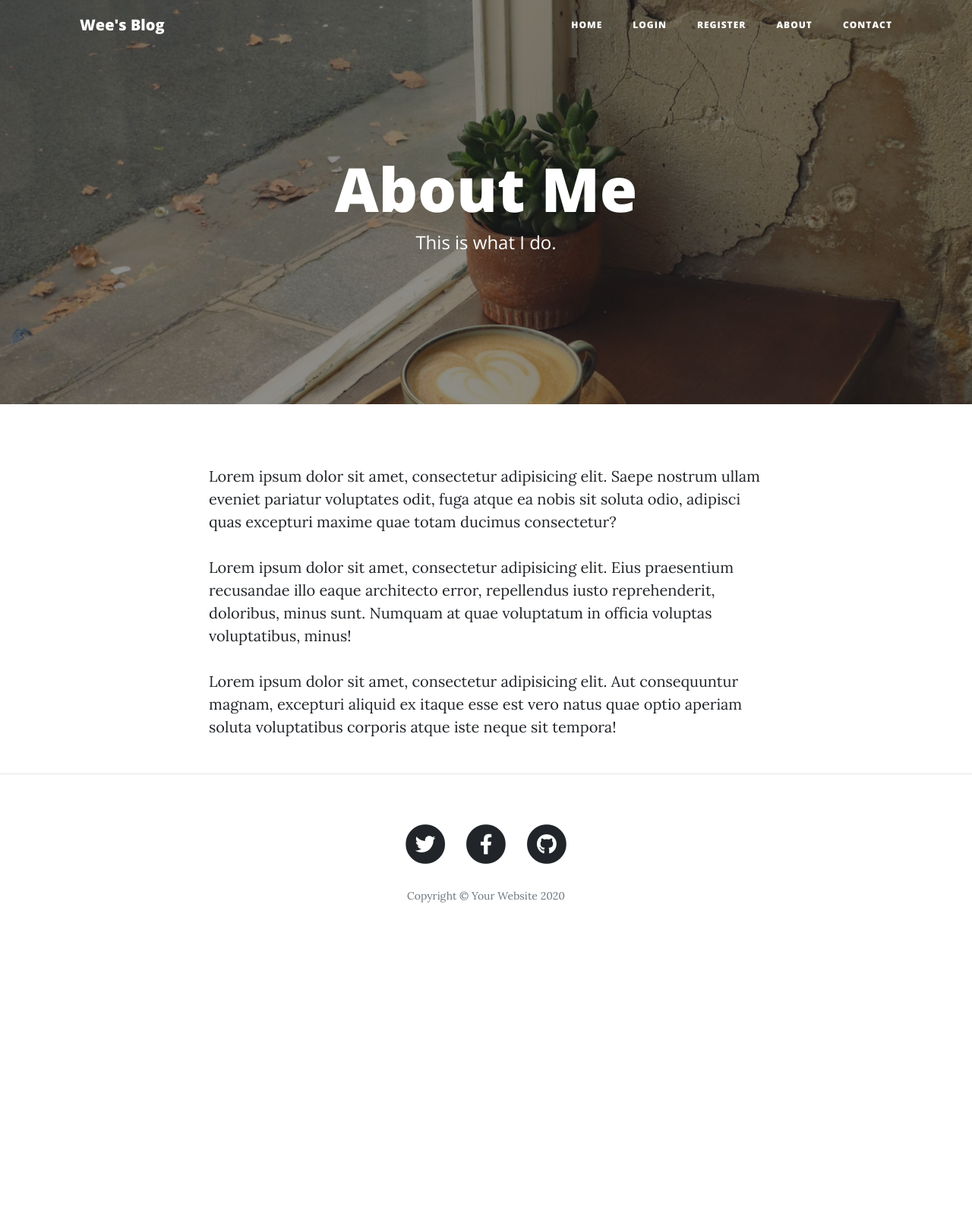
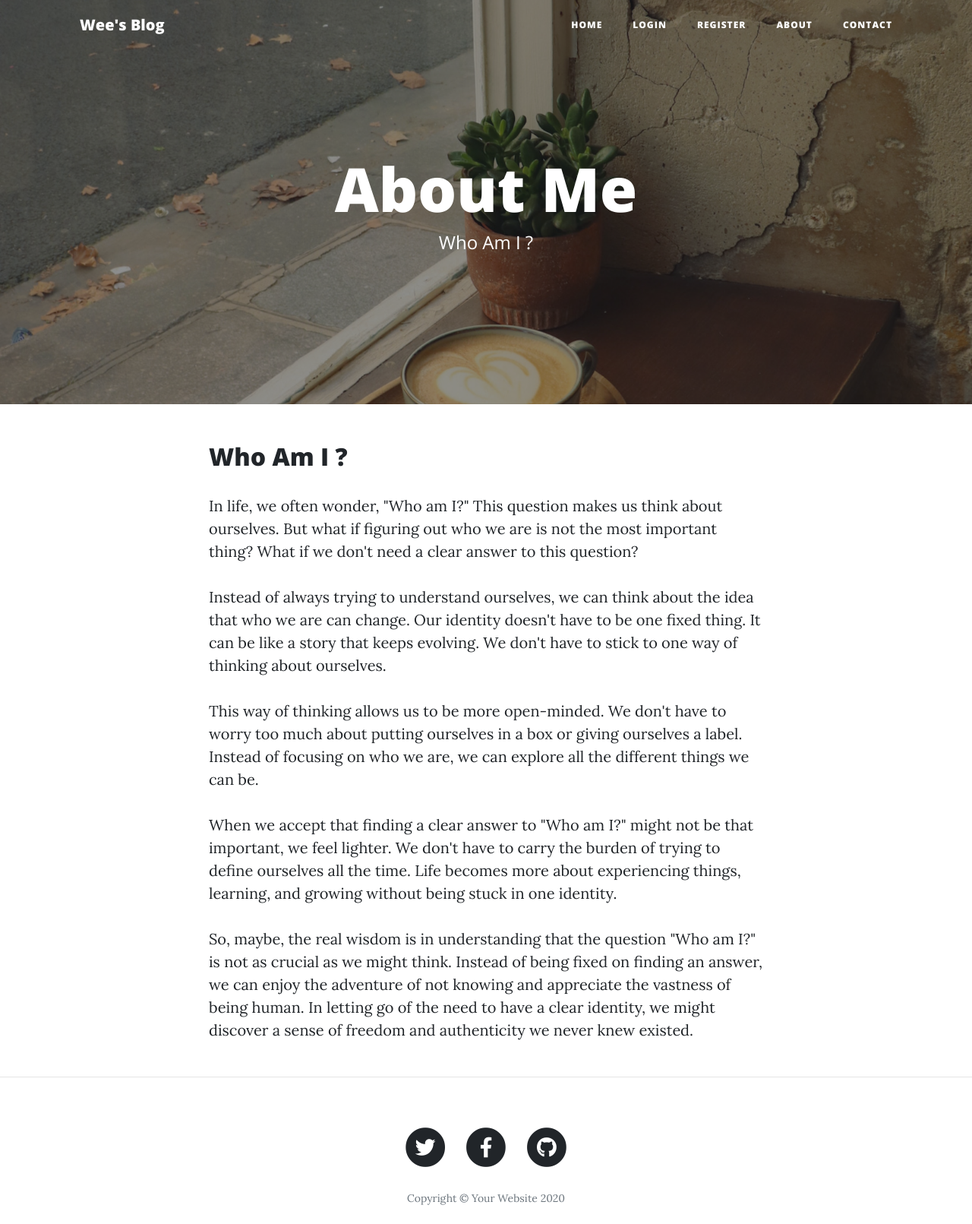
Before and after one commit to RazorWee/Wee_Blog, a Flask app: page /about in a window 1280 px wide. Shown: the top 1611 px of the page at 76% size. Before the commit the page ends 1188 px from the top, so only its background shows below. Run offline with Flask 3, Linux system fonts and the light colour scheme; some libraries are stand-ins or nearby versions.

Commit message:
Version 1.0

```diff
--- a/main.py
+++ b/main.py
@@ -1,16 +1,34 @@
 '''
-<<< From Local to Remote >>>
-NOTE : In this version, we have changed email sending from using stmp to Sendgrid's Web API
+Version 1.0 (10 Jan 2024)
+
+=========================================================================================
+
+NOTE :
+1) In this version, we have changed email sending from using stmp to Sendgrid's Web API
 https://app.sendgrid.com/login?redirect_to=%2F
 
-NOTE: We are using Render.com as the web-hosting site
+2) We are using Render.com as the web-hosting site
 https://dashboard.render.com
 
-NOTE : Github :
+3) Github :
+https://github.com/RazorWee/Wee_Blog/tree/main
 
+==========================================================================================
+
+<<< To transfer files from local to Github >>>>
+
+1) After making the changes to the files, key this at terminal :    "git status" to check
+                                                                    "got add . " to add ALL files
+
+2) To commit the changes : key this at terminal : "git commit -m "short message"
+3) To transfer the commit to Github : Click <Git><Push> at Pycharm menu
+
+===========================================================================================
+
+<<< Changes made from Local version to Remote version >>>
 
 1) Environmental Variables
-    - import os, import dotenv import load_dotenv, load dotenv()
+    - In main.py : import os, import dotenv import load_dotenv, load dotenv()
     - create .env in terminal
     - key in all the secret variables in .env
 
@@ -42,7 +60,7 @@ NOTE : Github :
             Repository name : anything
             Remote : origin <-- do not change
             Description : anything
-    - * existng GitHub repo , just click "push"
+    - * existing GitHub repo , just click "push"
 
 5) gunicorn
     - pip install gunicorn
@@ -51,20 +69,37 @@ NOTE : Github :
 6) PostgreSQL
     - pip install psycopg2-binary
     - manually add "Psycopg2-binary==2.9.9" into requirements.txt
-    - modify 2 parts of main.py :
-        a) ##CONNECT TO DB <<<< For sqlite only >>>>>
-        b) ## <<<<< Creating DB on Sqlite >>>>>>>
+    - make 2 changes to main.py (see codes below) :
+        ## Change #1 - For sqlite only -- Connect to DB
+        ## Change #2 - For sqlite only -- Creating DB
 
 7) email-validator
     - pip install email-validator
     - manually add "email-validator==2.1.0.post1 into requirements.txt
 
-8) In Render.com :
+8) Replacing stmp email with Sendgrid's Web API email
+    - remove :  import smtplib
+                password = os.getenv("password")
+    - add :     import os
+                from sendgrid import SendGridAPIClient
+                from sendgrid.helpers.mail import Mail
+                SENDGRID_API_KEY = os.getenv("SENDGRID_API_KEY")
+    - ## Change #3 - Replace stmp with Web AI
+
+9) In Render.com :
     a) Set the environment variable for 1) DATABASE_URL 2)my_email 3)secret_key 4)SENDGRID_API_KEY
     b) In setting : gunicorn -w 4 -b 0.0.0.0:$PORT -t 240 main:app
 
+10) Delete :
+        1) poety.lock
+        2) pyproject.toml
+        3) in .env delete "password = XXX"
+
+11) Running the app locally and remotely
+    ## Change #4 - To run the program
 
 '''
+## ======= IMPORTS ======== ##
 from flask import Flask, render_template, redirect, url_for, flash, abort,request
 from flask_bootstrap import Bootstrap5
 from flask_ckeditor import CKEditor
@@ -76,38 +111,38 @@ from forms import CreatePostForm, RegisterForm, LoginForm, CommentForm
 from flask_wtf import CSRFProtect
 from functools import wraps
 import hashlib
-# import smtplib
+from dotenv import load_dotenv
+load_dotenv()
+from datetime import date
+post_date= date.today().strftime("%d %B %Y")
+# import smtplib # Note : we are using Web AI in this version , hence no need for smtplib
 import os
 from sendgrid import SendGridAPIClient
 from sendgrid.helpers.mail import Mail
 
-from dotenv import load_dotenv
-load_dotenv()
-from datetime import date
-post_date= date.today().strftime("%d %B %Y")
+## ======= KEY VARIABLES ======== ##
+my_email = os.getenv("my_email")
+# password = os.getenv("password") # Remove this as we are not using stmp email but Web API
+secret_key = os.getenv("secret_key")
+SENDGRID_API_KEY = os.getenv("SENDGRID_API_KEY") # Obtain this API from Sendgrid in order to use Web API email
 
-# IMPT : To use bootstrap5 - do not install flask-bootstrap - install Bootstrap-Flask
-
-# Access variables ===============
-my_email = os.getenv("my_email")
-# password = os.getenv("password")
-secret_key = os.getenv("secret_key")
-SENDGRID_API_KEY = os.getenv("SENDGRID_API_KEY")
-#===================================
-
+## ======= APP ======== ##
 app = Flask(__name__)
 app.config['SECRET_KEY'] = secret_key
 bootstrap = Bootstrap5(app)
 csrf=CSRFProtect(app)
 ckeditor = CKEditor(app)
 
-##CONNECT TO DB <<<< For sqlite only >>>>>
-# app.config['SQLALCHEMY_DATABASE_URI'] = 'sqlite:///blog.db'
-# app.config['SQLALCHEMY_TRACK_MODIFICATIONS'] = False
-# db = SQLAlchemy(app)
+## Change #1 =================================================================================
+## Change #1 - For sqlite only -- Connect to DB
+'''
+app.config['SQLALCHEMY_DATABASE_URI'] = 'sqlite:///blog.db'
+app.config['SQLALCHEMY_TRACK_MODIFICATIONS'] = False
+db = SQLAlchemy(app)
+'''
 
-##CONNECT TO DB <<<< For both sqlite and postresql use >>>>>
-# Check if DATABASE_URL environment variable is set (indicating PostgreSQL)
+## Change #1 - For both sqlite & Postregsql -- Connect to DB
+# Note : Check if DATABASE_URL environment variable is set (indicating PostgreSQL)
 
 if os.getenv('DATABASE_URL'):
     app.config['SQLALCHEMY_DATABASE_URI'] = os.getenv('DATABASE_URL').replace("postgres://", "postgresql://", 1)
@@ -116,24 +151,71 @@ else:
     app.config['SQLALCHEMY_DATABASE_URI'] = 'sqlite:///blog.db'
 app.config['SQLALCHEMY_TRACK_MODIFICATIONS'] = False
 db = SQLAlchemy(app)
-'''
-app.config['SQLALCHEMY_DATABASE_URI'] = os.environ.get("DATABASE_URL",  "sqlite:///blog.db")
-app.config['SQLALCHEMY_TRACK_MODIFICATIONS'] = False
-db = SQLAlchemy(app)
-'''
-############################
 
-## LOGIN-MANGAGER
+#============================================================================================
+
+## ======= LOGIN MANAGER ======== ##
 login_manager = LoginManager()
 login_manager.init_app(app)
 login_manager.login_message = "Please log-in first. Thank you !"
 login_manager.login_view = 'login' # In order for the above msg to work
 login_manager.login_message_category = "info"
-
 @login_manager.user_loader
 def load_user(user_id):
     return User.query.get(int(user_id))   # get id from session,then retrieve user object from database
 
+## ======= CONFIGURE TABLES ======== ##
+class User(UserMixin, db.Model):
+    __tablename__ = "users"
+    id = db.Column(db.Integer, primary_key=True)
+    email = db.Column(db.String(250), unique=True)
+    password = db.Column(db.String(250))
+    name = db.Column(db.String(100))
+    b_posts = db.relationship("BlogPost", back_populates="author", lazy=True)
+    comments = relationship("Comment", back_populates="comment_author", lazy=True)
+
+class BlogPost(db.Model):
+    __tablename__ = "blog_posts"
+    id = db.Column(db.Integer, primary_key=True)
+    title = db.Column(db.String(250), unique=True, nullable=False)
+    subtitle = db.Column(db.String(250), nullable=False)
+    date = db.Column(db.String(250), nullable=False)
+    body = db.Column(db.Text, nullable=False)
+    img_url = db.Column(db.String(250), nullable=False)
+    author_id = db.Column(db.Integer, db.ForeignKey("users.id")) #<- must use the table name eg. "users"
+    author = db.relationship("User", back_populates="b_posts")
+    comments = relationship("Comment", back_populates="parent_post", cascade="all, delete-orphan", passive_deletes=True, lazy=True)
+
+class Comment(db.Model):
+    __tablename__ = "comments"
+    id = db.Column(db.Integer, primary_key=True)
+    text = db.Column(db.Text, nullable=False)
+    date = db.Column(db.String(250), nullable=False)
+    author_id = db.Column(db.Integer, db.ForeignKey("users.id"))  # Must use the table name, e.g., "users"
+    comment_author = relationship("User", back_populates="comments")
+    post_id = db.Column(db.Integer,
+                        db.ForeignKey("blog_posts.id", ondelete="CASCADE", deferrable=True, initially="DEFERRED"),
+                        nullable=False)
+    parent_post = relationship("BlogPost", back_populates="comments")
+
+## Change #2 =================================================================================
+## Change #2 - For sqlite only -- Creating DB
+## Line below only required once, when creating sqlite DB.
+'''
+with app.app_context():
+    db.create_all()
+'''
+
+## Change #2 - For sqlite & Postregsql -- Creating DB
+## Line below only required once, when creating sqlite DB.
+'''
+if 'DATABASE_URL' not in os.environ:
+    with app.app_context():
+        db.create_all()
+'''
+
+## ======= FUNCTIONS ======== ##
+# Note : Also need to change in Index.html and Post.html ({%if current_user.id in [1, 2]%})
 def admin_only(f):
     @wraps(f)
     def decorated_function(*args, **kwargs):
@@ -143,108 +225,18 @@ def admin_only(f):
         # otherwise continue with the route function
         return f(*args, **kwargs)
     return decorated_function
-# Note : Also need to change in Indext.html and Post.html ({%if current_user.id in [1, 2]%})
-
-#============================================
-
-##CONFIGURE TABLES
-## IMPT : Inside the database (blog.db), there are three tables - Blogposts,User and Comment.
-'''IMPT : As of July 2022, backref is considered legacy and back_populates is preferred.'''
-
-class User(UserMixin, db.Model):
-    __tablename__ = "users"
-    id = db.Column(db.Integer, primary_key=True)
-    email = db.Column(db.String(250), unique=True)
-    password = db.Column(db.String(250))
-    name = db.Column(db.String(100))
-
-    # Establishing User(Parent/One) - BlogPost(Child/Many)
-    b_posts = db.relationship("BlogPost", back_populates="author", lazy=True)
-    ## Below is the old method - backref
-    ## b_posts = db.relationship('BlogPost', backref='author', lazy=True)
-
-    # Establishing the User(Parent/One) - Comment(Child/Many)
-    comments = relationship("Comment", back_populates="comment_author", lazy=True)
-
-    # NOTE : One of the above use "db.relationship" , and the other does not :
-    ''' In summary, whether to use relationship or db.relationship depends on how
-        you've imported the function. If you've imported it directly from sqlalchemy.orm,
-        you can use relationship without the db prefix. If you've imported it using from
-        flask_sqlalchemy import SQLAlchemy, then you should use db.relationship to
-        access it through the Flask-SQLAlchemy extension'''
 
 
-class BlogPost(db.Model):
-    __tablename__ = "blog_posts"
-    id = db.Column(db.Integer, primary_key=True)
-    #author = db.Column(db.String(250), nullable=False) ## IMPT - This has been replaced using the relationship link with User
-    title = db.Column(db.String(250), unique=True, nullable=False)
-    subtitle = db.Column(db.String(250), nullable=False)
-    date = db.Column(db.String(250), nullable=False)
-    body = db.Column(db.Text, nullable=False)
-    img_url = db.Column(db.String(250), nullable=False)
-
-    # Establishing the BlogPost(Child/Many) - User(Parent/One)
-    author_id = db.Column(db.Integer, db.ForeignKey("users.id")) #<- must use the table name eg. "users"
-    author = db.relationship("User", back_populates="b_posts")
-    ## ## Below is the old method - backref
-    ##author_id = db.Column(db.Integer, db.ForeignKey('users.id'), nullable=False)
-
-    # Establishing the BlogPost(Parent/One) - Comment(Child/Many)
-    comments = relationship("Comment", back_populates="parent_post", cascade="all, delete-orphan", passive_deletes=True, lazy=True)
-
-class Comment(db.Model):
-    __tablename__ = "comments"
-    id = db.Column(db.Integer, primary_key=True)
-    text = db.Column(db.Text, nullable=False)
-    date = db.Column(db.String(250), nullable=False)
-
-    # Establishing the Comment(Child/Many) - User(Parent/One)
-    author_id = db.Column(db.Integer, db.ForeignKey("users.id"))  # Must use the table name, e.g., "users"
-    comment_author = relationship("User", back_populates="comments")
-
-    # Establishing the Comment(Child/Many) - BlogPost(Parent/One)
-    post_id = db.Column(db.Integer,
-                        db.ForeignKey("blog_posts.id", ondelete="CASCADE", deferrable=True, initially="DEFERRED"),
-                        nullable=False)
-    parent_post = relationship("BlogPost", back_populates="comments")
-
-
-'''
-    # Establishing the Comment(Child/Many) - User(Parent/One)
-    author_id = db.Column(db.Integer, db.ForeignKey("users.id")) #<- must use the table name eg. "users"
-    comment_author = relationship("User", back_populates="comments")
-
-    # Establishing the Comment(Child/Many) - BlogPost(Parent/One)
-    post_id = db.Column(db.Integer, db.ForeignKey("blog_posts.id", ondelete="CASCADE"), nullable=False)
-    parent_post = relationship("BlogPost", back_populates="comments")
-
-'''
-
-
-
-## <<<<< Creating DB on Sqlite >>>>>>>
-## Line below only required once, when creating DB.
-# with app.app_context():
-#     db.create_all()
-
-## <<<<<< Creating DB on both Sqlite and Postresql >>>>>>>
-# Create tables if running in a local environment
-
-# if 'DATABASE_URL' not in os.environ:
-#     with app.app_context():
-#         db.create_all()
-
-#####################################################
-# To replace "from flask_gravatar import Gravatar "
-# For more details and options , see https://docs.gravatar.com/general/images/
 def gravatar_url(email, size=150, rating='g', default='identicon', force_default=False):
     hash_value = hashlib.md5(email.lower().encode('utf-8')).hexdigest()
     return f"https://www.gravatar.com/avatar/{hash_value}?s={size}&d={default}&r={rating}&f={force_default}"
 
 app.jinja_env.filters['gravatar'] = gravatar_url
-######################################################
 
+
+######################################################################################
+#                                   MAIN PROGRAM                                     #
+######################################################################################
 
 @app.route('/')
 def get_all_posts():
@@ -339,15 +331,9 @@ def show_post(post_id):
     requested_post = BlogPost.query.get(post_id)
 
     if form.validate_on_submit():
-        ## Note this part is made redundant as we have make the textbox disappear in the post.html
-        # if not current_user.is_authenticated:
-        #     flash("You need to login or register to comment.")
-        #     return redirect(url_for('login'))
 
         new_comment = Comment(
             text = form.comment_text.data,
-            # author_id = current_user.id,
-            # post_id = post_id,
             comment_author=current_user,
             parent_post=requested_post,
             date = post_date
@@ -387,14 +373,12 @@ def edit_post(post_id):
         title=post.title,
         subtitle=post.subtitle,
         img_url=post.img_url,
-        #author_id=current_user.id, # # Change to whoever is editing
         body=post.body
     )
     if edit_form.validate_on_submit():
         post.title = edit_form.title.data
         post.subtitle = edit_form.subtitle.data
         post.img_url = edit_form.img_url.data
-        #post.author_id = current_user.id # # Change to whoever is editing
         post.body = edit_form.body.data
         db.session.commit()
         return redirect(url_for("show_post", post_id=post.id))
@@ -405,8 +389,6 @@ def edit_post(post_id):
 @app.route("/delete/<int:post_id>")
 @admin_only
 def delete_post(post_id):
-    # comment_to_delete = Comment.query.get(post_id)
-    # db.session.delete(comment_to_delete)
     post_to_delete = BlogPost.query.get(post_id)
     db.session.delete(post_to_delete)
     db.session.commit()
@@ -445,6 +427,19 @@ def contact():
     else:
         return render_template("contact.html", msg_sent=False)
 
+## Change #3 =================================================================================
+## Change #3 - Using Smtp email :
+'''
+def send_email(name, email, phone, message):
+    message = f"Subject : New Message\n\nName : {name}\nEmail: {email}\nPhone: {phone}\n Message: {message}"
+    with smtplib.SMTP("smtp.gmail.com") as connection:
+        connection.starttls()
+        connection.login(user=my_email, password=password)
+        connection.sendmail(from_addr=my_email, to_addrs=my_email,
+                            msg= message
+                            )
+'''
+## Change #3 - Using WEB API email :
 def send_email(name,email,phone,message):
     message = Mail(
         from_email=my_email,
@@ -461,21 +456,19 @@ def send_email(name,email,phone,message):
         print(e.message)
 
 
+## Change #4 =================================================================================
+## Change #4 - For locally only
+'''
+if __name__ == "__main__":
+app.debug = True
+app.run(host='0.0.0.0', port=5000)
+'''
 
-
-    # message = f"Subject : New Message\n\nName : {name}\nEmail: {email}\nPhone: {phone}\n Message: {message}"
-    # with smtplib.SMTP("smtp.gmail.com") as connection:
-    #     connection.starttls()
-    #     connection.login(user=my_email, password=password)
-    #     connection.sendmail(from_addr=my_email, to_addrs=my_email,
-    #                         msg= message
-    #                         )
-
-
-#When you run the script directly (python main.py),
-# it starts the Flask development server. When deployed on Render with Gunicorn,
-# the if __name__ == "__main__": block is ignored, and Gunicorn is used to serve the application.
+## Change#4 - To run locally and remotely
+## Below statement is not needed when deployed remotely on Render.com with Gunicorn.
+## When run remotely using Gunicorn, the 'if __name__ == "__main__"' is ignored.
+## The debugging mode (debug=True) is generally not recommended for production deployments as it can expose sensitive information and impact performance.
 if __name__ == "__main__":
     app.run(debug=True)
-    # app.debug = True
-    # app.run(host='0.0.0.0', port=5000)
+else:
+    app.debug = False
--- a/templates/about.html
+++ b/templates/about.html
@@ -8,7 +8,7 @@
         <div class="col-lg-8 col-md-10 mx-auto">
           <div class="page-heading">
             <h1>About Me</h1>
-            <span class="subheading">This is what I do.</span>
+            <span class="subheading">Who Am I ?</span>
           </div>
         </div>
       </div>
@@ -19,9 +19,12 @@
   <div class="container">
     <div class="row">
       <div class="col-lg-8 col-md-10 mx-auto">
-        <p>Lorem ipsum dolor sit amet, consectetur adipisicing elit. Saepe nostrum ullam eveniet pariatur voluptates odit, fuga atque ea nobis sit soluta odio, adipisci quas excepturi maxime quae totam ducimus consectetur?</p>
-        <p>Lorem ipsum dolor sit amet, consectetur adipisicing elit. Eius praesentium recusandae illo eaque architecto error, repellendus iusto reprehenderit, doloribus, minus sunt. Numquam at quae voluptatum in officia voluptas voluptatibus, minus!</p>
-        <p>Lorem ipsum dolor sit amet, consectetur adipisicing elit. Aut consequuntur magnam, excepturi aliquid ex itaque esse est vero natus quae optio aperiam soluta voluptatibus corporis atque iste neque sit tempora!</p>
+        <H2>Who Am I ?</H2>
+        <p>In life, we often wonder, "Who am I?" This question makes us think about ourselves. But what if figuring out who we are is not the most important thing? What if we don't need a clear answer to this question?</p>
+        <p>Instead of always trying to understand ourselves, we can think about the idea that who we are can change. Our identity doesn't have to be one fixed thing. It can be like a story that keeps evolving. We don't have to stick to one way of thinking about ourselves.</p>
+        <p>This way of thinking allows us to be more open-minded. We don't have to worry too much about putting ourselves in a box or giving ourselves a label. Instead of focusing on who we are, we can explore all the different things we can be.</p>
+        <p>When we accept that finding a clear answer to "Who am I?" might not be that important, we feel lighter. We don't have to carry the burden of trying to define ourselves all the time. Life becomes more about experiencing things, learning, and growing without being stuck in one identity.</p>
+        <p>So, maybe, the real wisdom is in understanding that the question "Who am I?" is not as crucial as we might think. Instead of being fixed on finding an answer, we can enjoy the adventure of not knowing and appreciate the vastness of being human. In letting go of the need to have a clear identity, we might discover a sense of freedom and authenticity we never knew existed.</p>
       </div>
     </div>
   </div>
```
